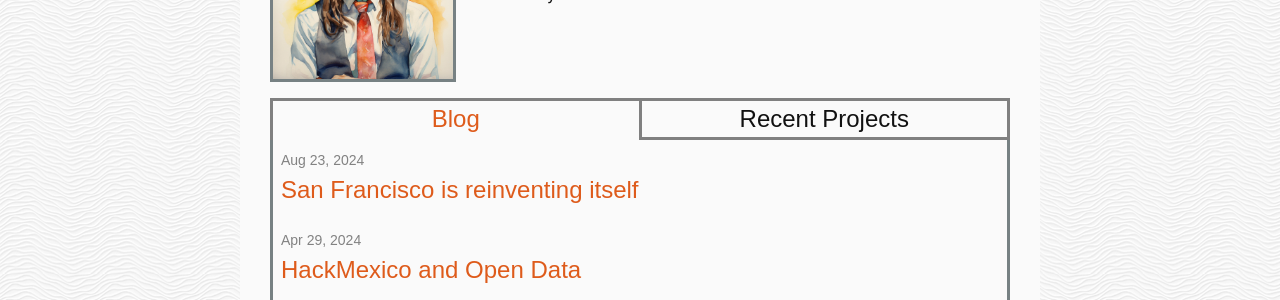
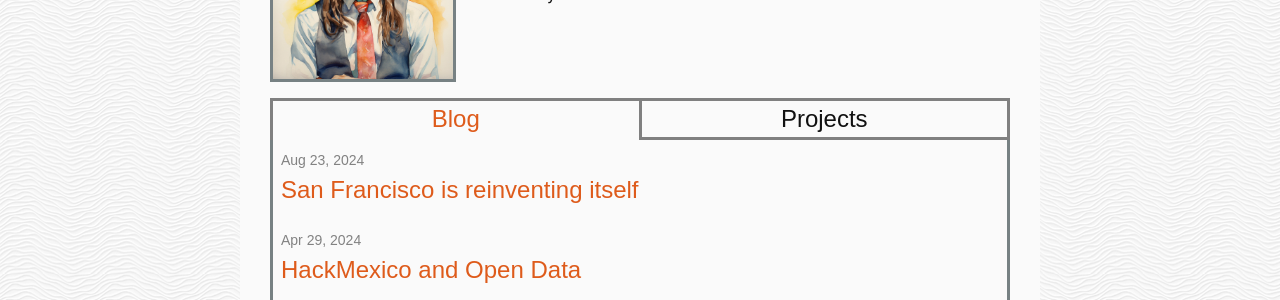
Before and after one commit to SimonHFrost/jekyll_blog, a Jekyll site: the page built from index.markdown, in a window 1280 px wide. Shown: the part 193-493 px from the top of the page. Built offline with Jekyll 4.4.1, drawn with Linux system fonts in a browser that asks for light colours.

```diff
--- a/_layouts/home.html
+++ b/_layouts/home.html
@@ -38,7 +38,7 @@
       </div>
     </div>
     <input type="radio" class="tabs__radio" name="tabs-example" id="tab2">
-    <label for="tab2" class="tabs__label">Recent Projects</label>
+    <label for="tab2" class="tabs__label">Projects</label>
     <div class="tabs__content">
       <div id="content2" class="tab-content">
         <div>
```
Also changed, not shown: assets/portfolio/slowmad-1.jpg (added), assets/portfolio/slowmad-1.png (deleted), assets/portfolio/slowmad-2.jpg (added), assets/portfolio/slowmad-2.png (deleted).
